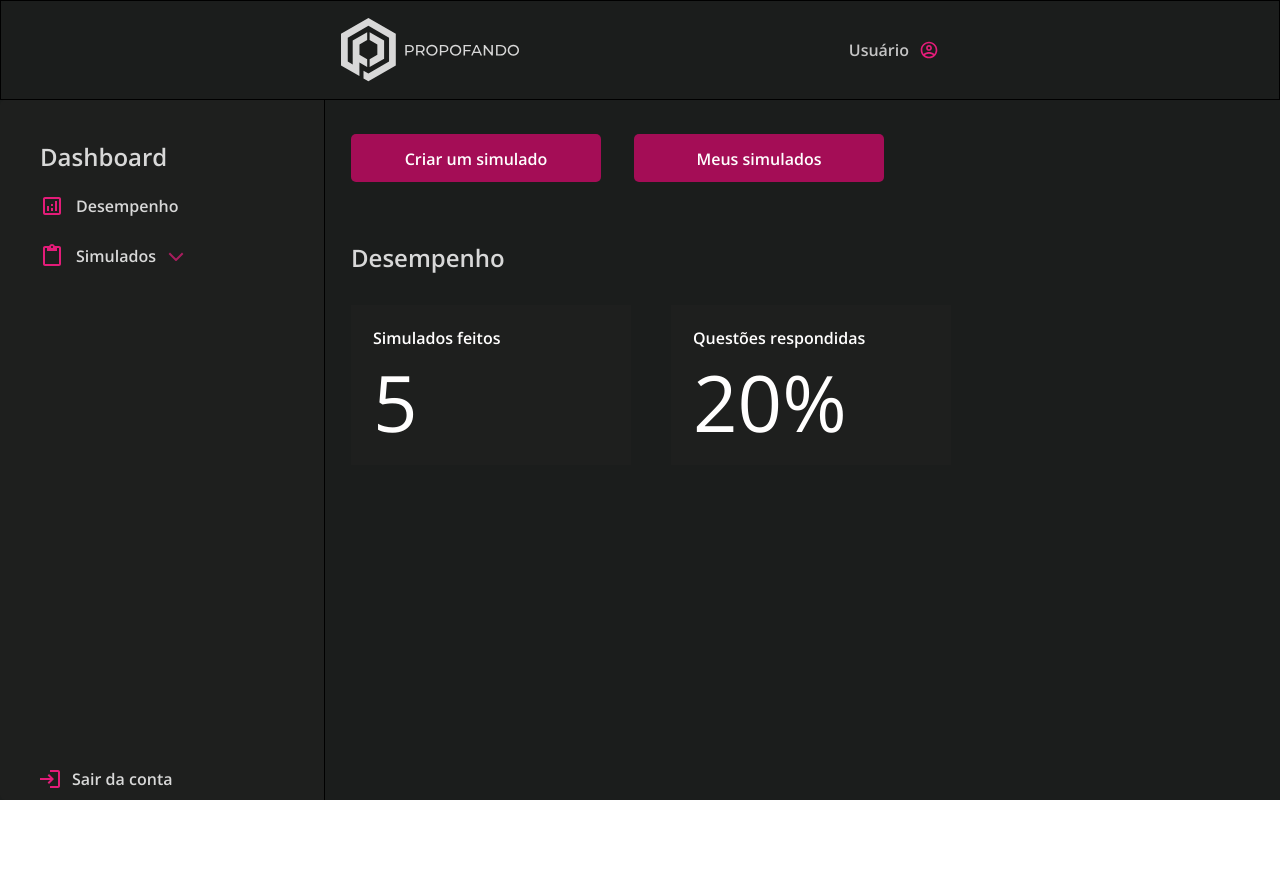
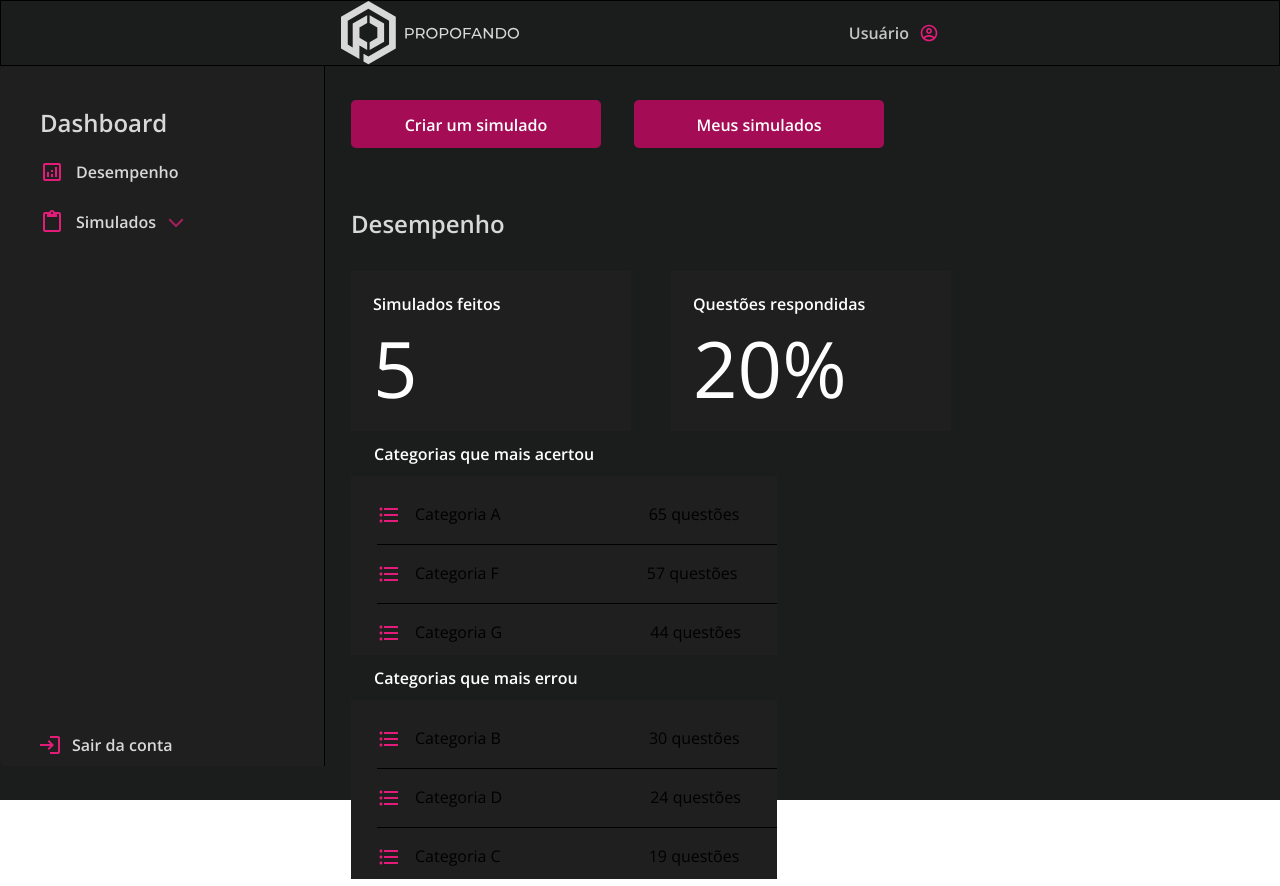
Before and after one commit to Thaina-Abrantes/propofando-frontend, a React (Create React App) app: page /studentmain in a window 1280 px wide. Before the commit the page ends 800 px from the top, so only its background shows below. Built offline with nearby package versions, Linux system fonts and the light colour scheme.

Commit message:
adiciona tabela top3

```diff
--- a/src/pages/StudentPage/index.js
+++ b/src/pages/StudentPage/index.js
@@ -1,3 +1,4 @@
+import TableTop3 from 'components/TableTop3';
 import style from './styles.module.scss';
 
 export function StudentPage() {
@@ -18,6 +19,26 @@ export function StudentPage() {
           <h1>20%</h1>
         </div>
       </div>
+      <div className={style['container-tabletop3']}>
+        <TableTop3
+          label="Categorias que mais acertou"
+          category1="Categoria A"
+          category2="Categoria F"
+          category3="Categoria G"
+          amount1="65 questões"
+          amount2="57 questões"
+          amount3="44 questões"
+        />
+        <TableTop3
+          label="Categorias que mais errou"
+          category1="Categoria B"
+          category2="Categoria D"
+          category3="Categoria C"
+          amount1="30 questões"
+          amount2="24 questões"
+          amount3="19 questões"
+        />
+      </div>
     </div>
   );
 }
```
